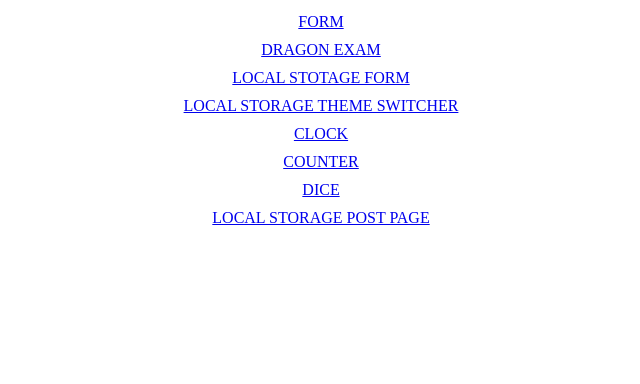
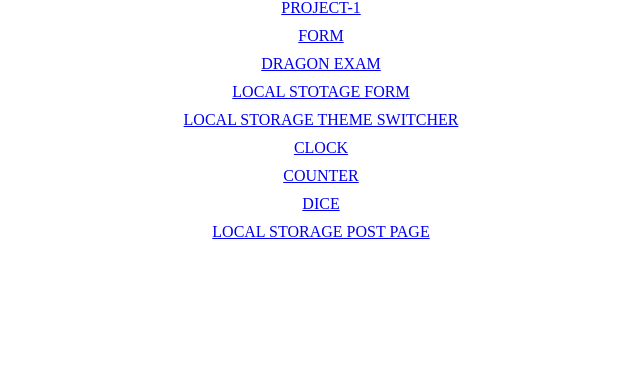
Before and after one commit to daksh-kunjadiya/javascript, a plain HTML site: page index.html in a window 1280 px wide. Shown: the part 416-800 px from the top of the page, without its empty margins (319-959 px from the left). Drawn offline with Linux system fonts and the light colour scheme.

Commit message:
30/08/2024

```diff
--- a/index.html
+++ b/index.html
@@ -43,6 +43,7 @@
 
 
         <h1>PROJECTS</h1>
+        <a href="./PROJECTS/PROJECT-1/index.html">PROJECT-1</a>
         <a href="./PROJECTS/FORM/index.html" target="_blank">FORM</a>
         <a href="./JS-EXAM/DRAGON EXAM/index.html" target="_blank">DRAGON EXAM</a>
         <a href="./PROJECTS/L-S FORM/index.html">LOCAL STOTAGE FORM</a>
```
